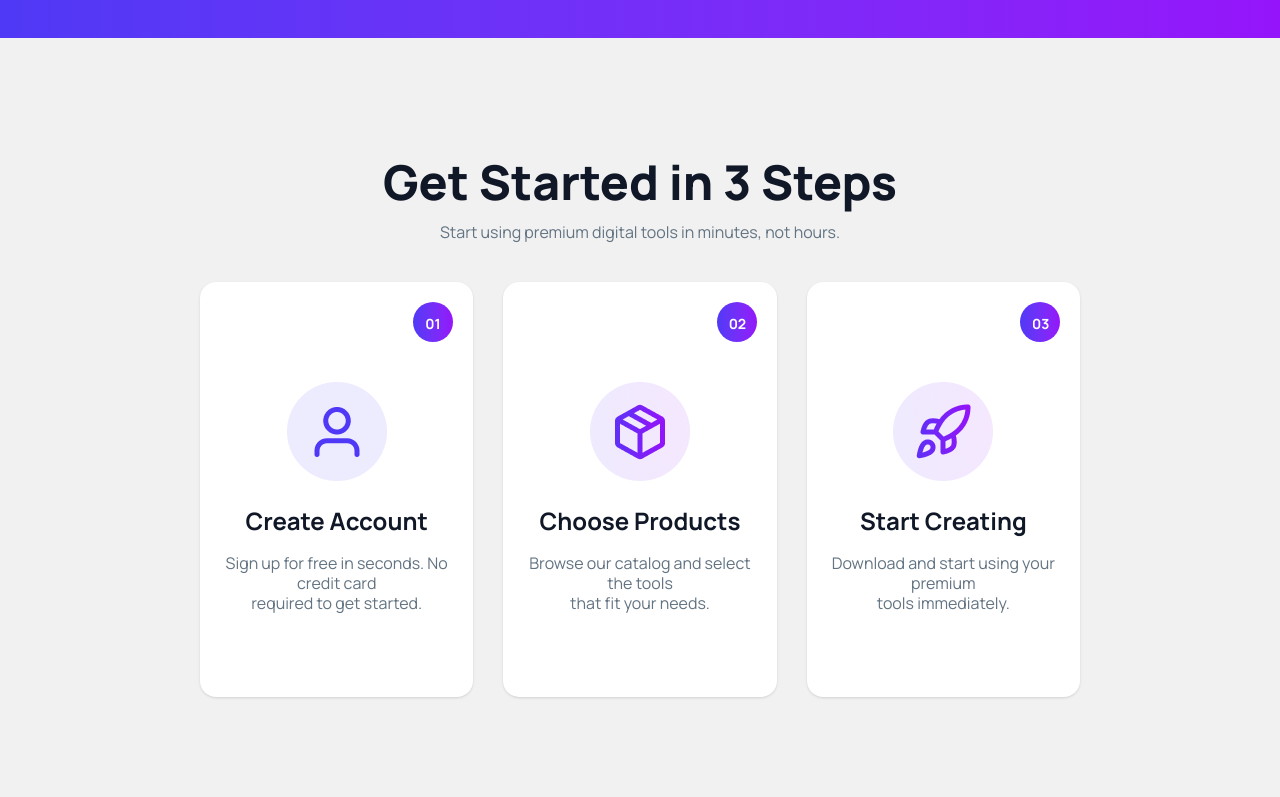
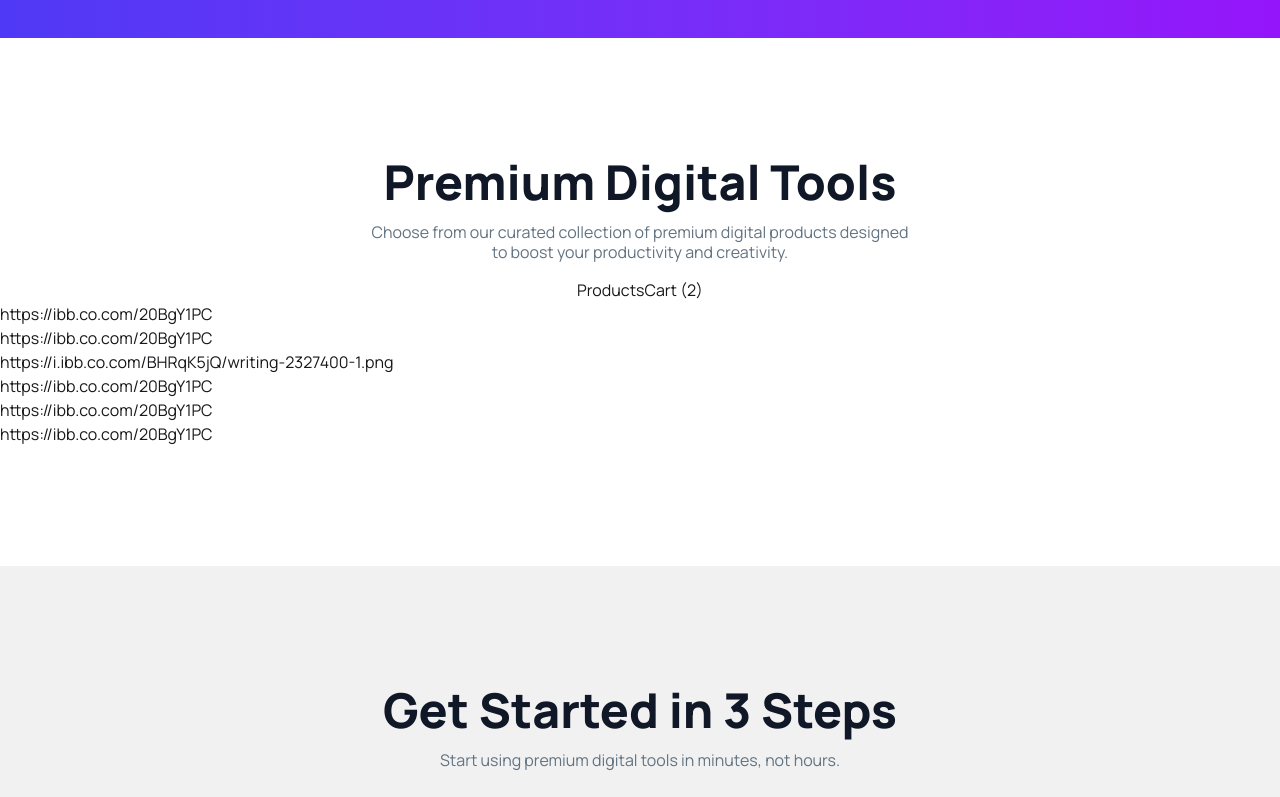
Before and after one commit to sedratul-29/DigiTools, a React (Vite) app: page / in a window 1280 px wide. Shown: the part 1001-1798 px from the top of the page. Built offline with nearby package versions, Linux system fonts and the light colour scheme.

Commit message:
Create Main Section

```diff
--- /dev/null
+++ b/public/data.json
@@ -0,0 +1,92 @@
+[
+  {
+    "id": 1,
+    "name": "AI Writing Pro",
+    "description": "Generate high-quality content, blogs, and marketing copy in seconds with advanced AI.",
+    "price": 29,
+    "period": "monthly",
+    "tag": "Best Seller",
+    "tagType": "best-seller",
+    "features": [
+      "Unlimited AI generations",
+      "50+ writing templates",
+      "Grammar checker"
+    ],
+    "icon": "https://ibb.co.com/20BgY1PC"
+  },
+  {
+    "id": 2,
+    "name": "Design Templates Pack",
+    "description": "2000+ premium templates for social media, presentations, and marketing materials.",
+    "price": 49,
+    "period": "one-time",
+    "tag": "Popular",
+    "tagType": "popular",
+    "features": [
+      "2000+ templates",
+      "Monthly updates",
+      "Commercial license"
+    ],
+    "icon": "https://ibb.co.com/20BgY1PC"
+  },
+  {
+    "id": 3,
+    "name": "Premium Stock Assets",
+    "description": "Access millions of royalty-free photos, videos, and graphics for your projects.",
+    "price": 19,
+    "period": "monthly",
+    "tag": "New",
+    "tagType": "new",
+    "features": [
+      "10M+ assets",
+      "Commercial use",
+      "No attribution"
+    ],
+    "icon": "https://i.ibb.co.com/BHRqK5jQ/writing-2327400-1.png"
+  },
+  {
+    "id": 4,
+    "name": "Automation Toolkit",
+    "description": "Automate repetitive tasks and streamline your workflow with powerful tools.",
+    "price": 79,
+    "period": "monthly",
+    "tag": "Popular",
+    "tagType": "popular",
+    "features": [
+      "50+ automations",
+      "API access",
+      "Custom workflows"
+    ],
+    "icon": "https://ibb.co.com/20BgY1PC"
+  },
+  {
+    "id": 5,
+    "name": "Resume Builder Pro",
+    "description": "Create professional resumes and cover letters that land interviews.",
+    "price": 15,
+    "period": "one-time",
+    "tag": "New",
+    "tagType": "new",
+    "features": [
+      "100+ templates",
+      "ATS optimization",
+      "Export to PDF"
+    ],
+    "icon": "https://ibb.co.com/20BgY1PC"
+  },
+  {
+    "id": 6,
+    "name": "Social Media Content Kit",
+    "description": "Complete toolkit for creating engaging social media content across all platforms.",
+    "price": 39,
+    "period": "monthly",
+    "tag": "Best Seller",
+    "tagType": "best-seller",
+    "features": [
+      "5000+ assets",
+      "Scheduler included",
+      "Analytics dashboard"
+    ],
+    "icon": "https://ibb.co.com/20BgY1PC"
+  }
+]
--- a/src/App.jsx
+++ b/src/App.jsx
@@ -1,13 +1,18 @@
 import './App.css';
+import { Suspense } from 'react';
 import Header from './Component/Header/Header';
 import Banner_1 from './Component/Banner_1/Banner_1';
 import StatsSection from './Component/Stats_Section/StatsSection';
+import MainSection from './Component/MainSection/MainSection';
 import StepSection from './Component/Step_Section/StepSection';
 import Optional from './Component/Optional/Optional';
 import Footer from './Component/Footer/Footer';
 // import { FallingLeaves } from 'falling-leaves/react';
 import Snowfall from 'react-snowfall';
+
 function App() {
+
+  const packagesPromise = fetch("/data.json").then(res => res.json());
 
   return (
     <div className='manrope'>
@@ -31,6 +36,9 @@ function App() {
       <hr className='opacity-8' />
       <Banner_1></Banner_1>
       <StatsSection></StatsSection>
+      <Suspense>
+        <MainSection packagesPromise={packagesPromise}></MainSection>
+      </Suspense>
       <StepSection></StepSection>
       <Optional></Optional>
       <Footer></Footer>
--- a/src/Component/Banner_1/Banner_1.jsx
+++ b/src/Component/Banner_1/Banner_1.jsx
@@ -5,10 +5,10 @@ const Banner_1 = () => {
         <div className="flex items-center px-[200px] py-[60px] gap-[60px]">
             <div className="">
                 <div className="space-y-4 mb-[30px]">
-                    <div className="bg-[#E1E7FF]">
-                        <button>
+                    <div className="">
+                        <span className="bg-[#E1E7FF] px-4 py-2 rounded-[1000px]">
                             <a href="" className="font-medium text-base bg-linear-to-r from-[#4F39F6] to-[#9514FA] bg-clip-text text-transparent">New: AI-Powered Tools Available</a>
-                        </button>
+                        </span>
                     </div>
 
                     <h1 className="opacity-90 font-extrabold text-[70px] text-[#101727] leading-21">Supercharge Your<br />Digital Workflow</h1>
--- /dev/null
+++ b/src/Component/MainSection/MainSection.jsx
@@ -0,0 +1,29 @@
+import { use } from "react";
+import Product from "./Product/Product";
+
+const MainSection = ({ packagesPromise }) => {
+
+    const packages = use(packagesPromise);
+    console.log(packages);
+    console.log(Array.isArray(packages))
+
+    return (
+        <div className=" mx-auto my-[120px]">
+            <div className="text-center">
+                <h1 className="font-extrabold text-5xl text-[#101727] mb-4">Premium Digital Tools</h1>
+                <p className="font-normal text-base text-[#627382] leading-5 mb-4">Choose from our curated collection of premium digital products designed<br />to boost your productivity and creativity.</p>
+                <div>
+                    <button>Products</button>
+                    <button>Cart (2)</button>
+                </div>
+            </div>
+            <div>
+                {
+                    packages.map(product => <Product key={product.id} product={product}></Product>)
+                }
+            </div>
+        </div>
+    );
+};
+
+export default MainSection;
--- /dev/null
+++ b/src/Component/MainSection/Product/Product.jsx
@@ -0,0 +1,10 @@
+
+const Product = ({product}) => {
+    return (
+        <div>
+            <p>{product.icon}</p>
+        </div>
+    );
+};
+
+export default Product;
```
